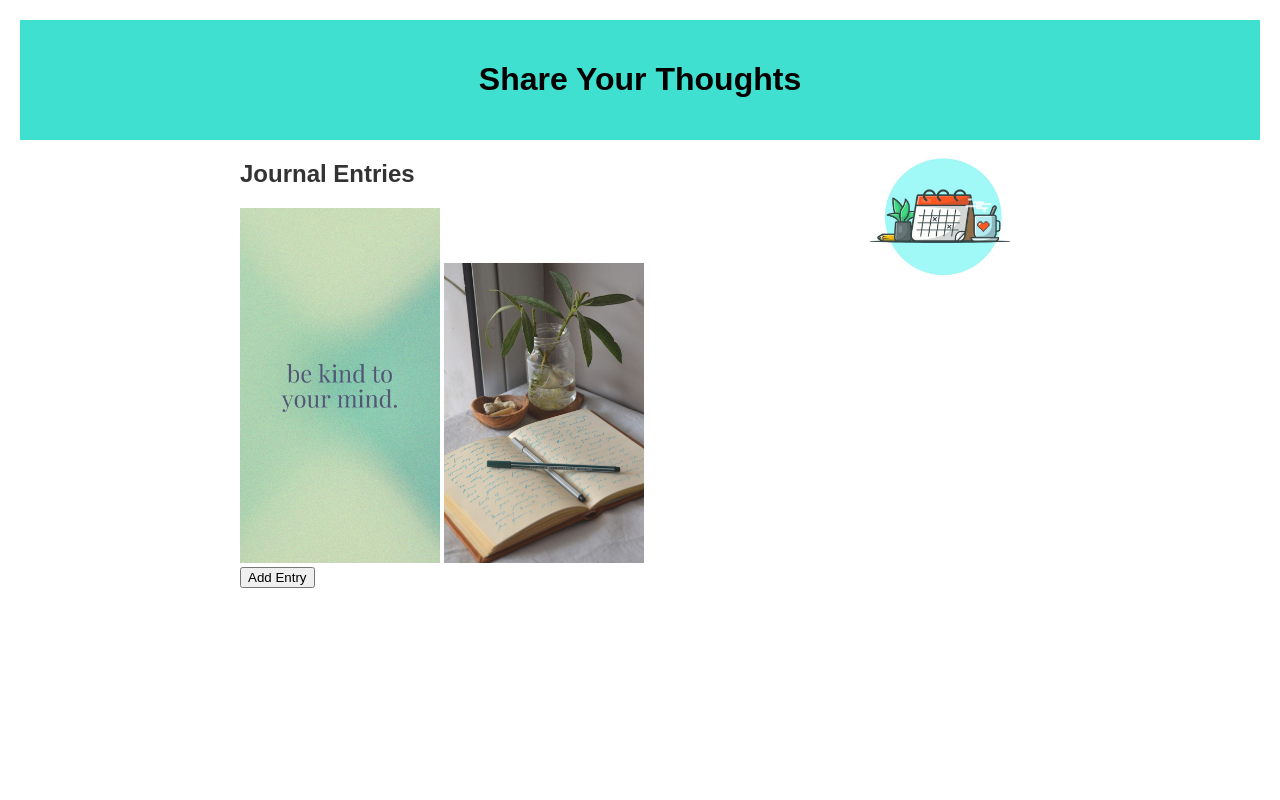
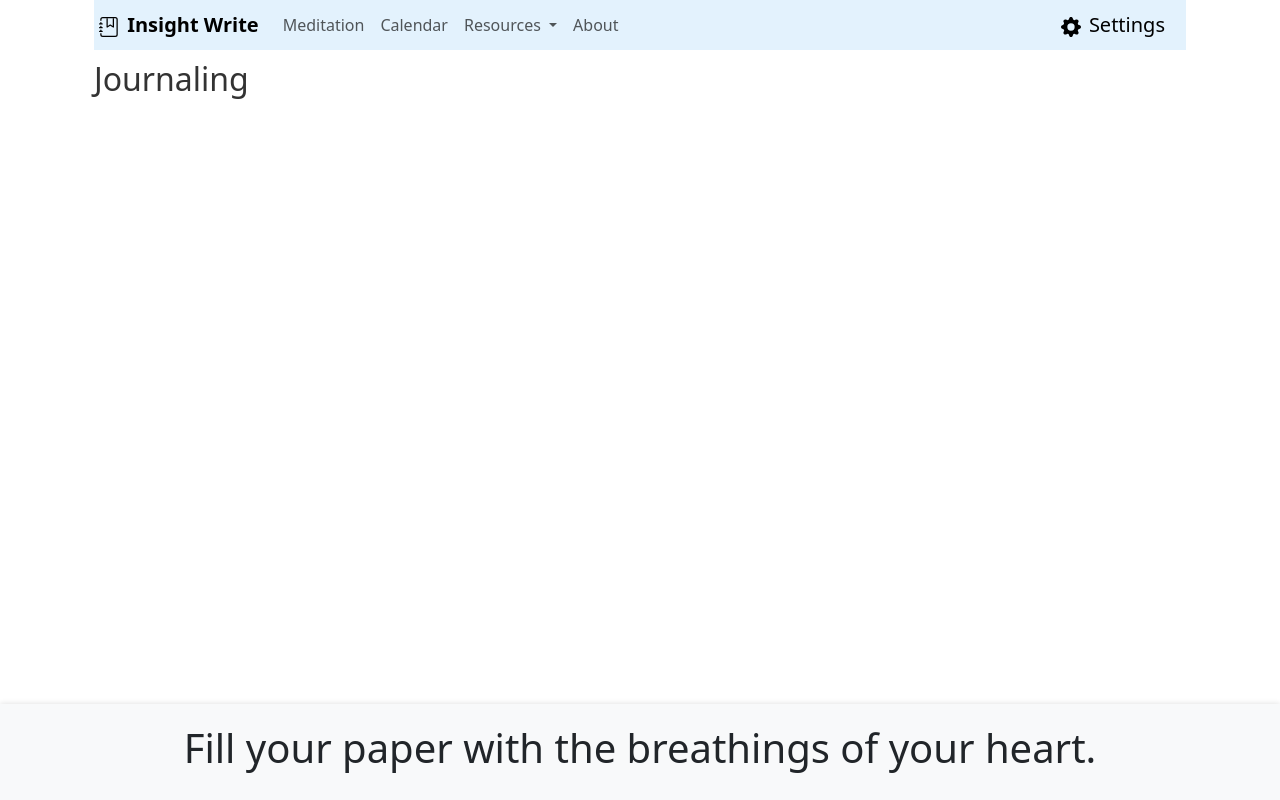
Before and after one commit to ForgeK1/InsightWriteWebsite, a Django app: template website/journals/templates/journals/Journal Webpage.html in a window 1280 px wide. Run offline with Django 4.2, Linux system fonts and the light colour scheme; the template is opened without the code that fills it, so the values that code supplies are empty.

Commit message:
Journal Webpage adjustment with Nav Bar into Journal Entries

```diff
--- a/website/journals/templates/journals/Journal Webpage.html
+++ b/website/journals/templates/journals/Journal Webpage.html
@@ -3,126 +3,132 @@
 <head>
     <meta charset="UTF-8">
     <meta name="viewport" content="width=device-width, initial-scale=1.0">
+
+
+    <link href="https://cdn.jsdelivr.net/npm/bootstrap@5.3.3/dist/css/bootstrap.min.css" rel="stylesheet" integrity="sha384-QWTKZyjpPEjISv5WaRU9OFeRpok6YctnYmDr5pNlyT2bRjXh0JMhjY6hW+ALEwIH" crossorigin="anonymous">
+    <link rel="stylesheet" href="https://cdnjs.cloudflare.com/ajax/libs/font-awesome/6.5.1/css/all.min.css"
+    integrity="sha512-DTOQO9RWCH3ppGqcWaEA1BIZOC6xxalwEsw9c2QQeAIftl+Vegovlnee1c9QX4TctnWMn13TZye+giMm8e2LwA=="
+    crossorigin="anonymous" referrerpolicy="no-referrer" />
+
+
     <title>Insight Write</title>
+
     <style>
-        body {
-            font-family: Arial, sans-serif;
-            margin: 20px;
-        }
-
-        header {
-            text-align: center;
-            padding: 20px;
-            background-color: turquoise;
-            color: black;
-        }
-
-        main {
-            max-width: 800px;
-            margin: 0 auto;
-            display: flex; /* Use flexbox for layout */
-            justify-content: space-between; /* Space elements evenly */
-            align-items: flex-start; /* Align items at the start */
-        }
 
         h2 {
             color: #333;
         }
 
-        .img-be {
-            width: 200px;
+        .navbar {
+            margin-top: 0;
+            margin-bottom: 10px; /* Add margin to separate from the content */
+            padding: 5px; /* Add padding for better spacing */
         }
 
-        .entry {
-            margin-bottom: 20px;
-            border: 1px solid #ddd; /* Border for entire entry */
-            padding: 10px;
+
+        .navbar-brand svg {
+        width: 1.25rem; /* Adjust the size of the icon */
+        height: auto;
+        margin-right: 3px; /* Add some spacing between the icon and text */
         }
 
-        .entry h3 {
-            margin-top: 0; /* Remove default margin for h3 */
+
+        textarea {
+        resize: both; /* Allow vertical resizing only */
         }
 
-        .entry-controls {
-            display: flex;
-            justify-content: space-between;
-            margin-top: 10px; /* Add margin to space out controls */
+        .navbar-brand strong {
+        font-weight: bold;
+        }
+
+        /* Style for the header */
+        .fill {
+            position: fixed;
+            bottom: 0;
+            left: 0;
+            width: 100%;
+            background-color: #f8f9fa;
+            padding: 20px;
+            text-align: center;
+            box-shadow: 0px -1px 5px rgba(0, 0, 0, 0.1); /* Add shadow for visual effect */
         }
     </style>
+
 </head>
-<body>
-    <header>
-        <h1>Share Your Thoughts</h1>
-    </header>
 
-    <main>
+<body class="container">
+    <div class="container-fluid">
+        <nav class="navbar navbar-expand-lg navbar-light" style="background-color: #e3f2fd;">
+            <!-- Insight Write button and Icon -->
+            <a class="navbar-brand" href="#">
+                <svg xmlns="http://www.w3.org/2000/svg" width="16" height="16" fill="currentColor" class="bi bi-journal-bookmark" viewBox="0 0 16 16">
+                    <path fill-rule="evenodd" d="M6 8V1h1v6.117L8.743 6.07a.5.5 0 0 1 .514 0L11 7.117V1h1v7a.5.5 0 0 1-.757.429L9 7.083 6.757 8.43A.5.5 0 0 1 6 8"/>
+                    <path d="M3 0h10a2 2 0 0 1 2 2v12a2 2 0 0 1-2 2H3a2 2 0 0 1-2-2v-1h1v1a1 1 0 0 0 1 1h10a1 1 0 0 0 1-1V2a1 1 0 0 0-1-1H3a1 1 0 0 0-1 1v1H1V2a2 2 0 0 1 2-2"/>
+                    <path d="M1 5v-.5a.5.5 0 0 1 1 0V5h.5a.5.5 0 0 1 0 1h-2a.5.5 0 0 1 0-1zm0 3v-.5a.5.5 0 0 1 1 0V8h.5a.5.5 0 0 1 0 1h-2a.5.5 0 0 1 0-1zm0 3v-.5a.5.5 0 0 1 1 0v.5h.5a.5.5 0 0 1 0 1h-2a.5.5 0 0 1 0-1z"/>
+                </svg>
+                <strong>Insight Write</strong>
+            </a>
+
+
+            <!-- Navbar toggle button -->
+            <button class="navbar-toggler" type="button" data-toggle="collapse" data-target="#navbarSupportedContent"
+            aria-controls="navbarSupportedContent" aria-expanded="false" aria-label="Toggle navigation">
+            <span class="navbar-toggler-icon"></span>
+            </button>
+
+
+            <!-- Collapsible content -->
+            <div class="collapse navbar-collapse" id="navbarSupportedContent">
+                <ul class="navbar-nav ml-auto mb-2 mb-lg-0">
+                    <!-- Nav links -->
+                    <li class="nav-item">
+                        <a class="nav-link" aria-current="page" href="#">Meditation</a>
+                    </li>
+
+                    <li class="nav-item">
+                        <a class="nav-link" href="#">Calendar</a>
+                    </li>
+
+
+                    <li class="nav-item dropdown">
+                        <a class="nav-link dropdown-toggle" href="#" role="button" data-bs-toggle="dropdown" aria-expanded="false">
+                          Resources
+                        </a>
+                        <ul class="dropdown-menu">
+                          <li><a class="dropdown-item" href="Journal Entries.html">Journal Entries</a></li>
+                          <li><a class="dropdown-item" href="#">Motivational Quotes</a></li>
+                          <li><hr class="dropdown-divider"></li>
+                          <li><a class="dropdown-item" href="#">Books</a></li>
+                        </ul>
+                      </li>
+
+                    <li class="nav-item">
+                        <a class="nav-link" href="#">About</a>
+                    </li>
+                </ul>
+
+
+                <a class="navbar-brand ms-auto" href="#">
+                    <svg xmlns="http://www.w3.org/2000/svg" width="16" height="16" fill="currentColor" class="bi bi-gear-fill" viewBox="0 0 16 16">
+                        <path d="M9.405 1.05c-.413-1.4-2.397-1.4-2.81 0l-.1.34a1.464 1.464 0 0 1-2.105.872l-.31-.17c-1.283-.698-2.686.705-1.987 1.987l.169.311c.446.82.023 1.841-.872 2.105l-.34.1c-1.4.413-1.4 2.397 0 2.81l.34.1a1.464 1.464 0 0 1 .872 2.105l-.17.31c-.698 1.283.705 2.686 1.987 1.987l.311-.169a1.464 1.464 0 0 1 2.105.872l.1.34c.413 1.4 2.397 1.4 2.81 0l.1-.34a1.464 1.464 0 0 1 2.105-.872l.31.17c1.283.698 2.686-.705 1.987-1.987l-.169-.311a1.464 1.464 0 0 1 .872-2.105l.34-.1c1.4-.413 1.4-2.397 0-2.81l-.34-.1a1.464 1.464 0 0 1-.872-2.105l.17-.31c.698-1.283-.705-2.686-1.987-1.987l-.311.169a1.464 1.464 0 0 1-2.105-.872zM8 10.93a2.929 2.929 0 1 1 0-5.86 2.929 2.929 0 0 1 0 5.858z"/>
+                      </svg>
+                      Settings
+                </a>
+            </div>
+        </nav>
+
         <div>
-            <h2>Journal Entries</h2>
-
-            <img class="img-be" src="img/bekindtourmind.jpg" alt="quote">
-
-            <img class="img-be" src="img/note.jpg" alt="note">
-
-            <!-- Entry Template -->
-            <template id="entry-template">
-                <div class="entry">
-                    <h3><input type="text" placeholder="Entry Title"></h3>
-                    <textarea placeholder="Write your thoughts and experiences here..."></textarea>
-                    <p>Date: <input type="text" placeholder="Date"></p>
-                    <div class="entry-controls">
-                        <button class="edit-btn">Edit</button>
-                        <button class="delete-btn">Delete</button>
-                    </div>
-                </div>
-            </template>
-            <!-- Entries Container -->
-            <div id="entries-container">
-                <!-- Existing Entries will be appended here -->
-            </div>
-            <button onclick="addEntry()">Add Entry</button>
+            <h2>Journaling</h2>
         </div>
 
-        <img class="img-be" src="img/calendar.jpg" alt="calendar"> <!-- Move calendar image outside main container -->
-    </main>
+        <div class="fill">
+            <h1>Fill your paper with the breathings of your heart.</h1>
+        </div>
 
-    <script>
-        // Function to add a new entry
-        function addEntry() {
-            // Get the entry template
-            var template = document.getElementById("entry-template");
-            // Clone the template content
-            var newEntry = template.content.cloneNode(true);
-            // Append the new entry to the entries container
-            document.getElementById("entries-container").appendChild(newEntry);
-        }
 
-        // Event delegation for edit and delete buttons
-        document.getElementById("entries-container").addEventListener("click", function(event) {
-            var target = event.target;
-            if (target.classList.contains("edit-btn")) {
-                // Handle edit button click
-                var entry = target.closest(".entry");
-                var title = entry.querySelector("h3 input").value;
-                var content = entry.querySelector("textarea").value;
-                var date = entry.querySelector("p input").value;
-                // Implement your edit logic here
-            } else if (target.classList.contains("delete-btn")) {
-                // Handle delete button click
-                var entry = target.closest(".entry");
-                entry.remove();
-            }
-        });
+<script src="https://cdn.jsdelivr.net/npm/bootstrap@5.3.3/dist/js/bootstrap.bundle.min.js" integrity="sha384-YvpcrYf0tY3lHB60NNkmXc5s9fDVZLESaAA55NDzOxhy9GkcIdslK1eN7N6jIeHz" crossorigin="anonymous"></script>
 
-        // Function to display image when URL is entered
-        document.getElementById("entries-container").addEventListener("input", function(event) {
-            var target = event.target;
-            if (target.tagName === "INPUT" && target.type === "text" && target.placeholder === "Image URL") {
-                var entry = target.closest(".entry");
-                var imageUrl = target.value;
-                var image = entry.querySelector(".entry-image");
-                image.src = imageUrl;
-            }
-        });
-    </script>
+
 </body>
+
 </html>
```
Also changed, not shown: website/journals/templates/journals/Journal Entries.html (added, +152 -0 lines).
